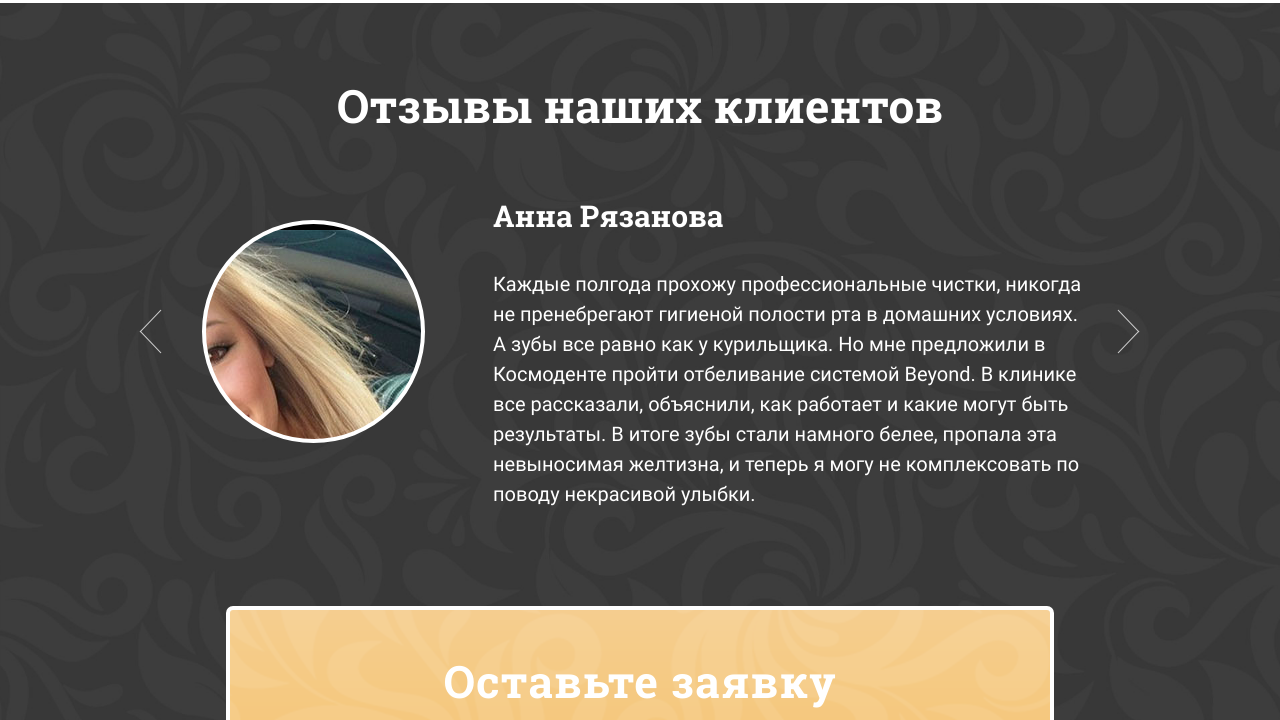
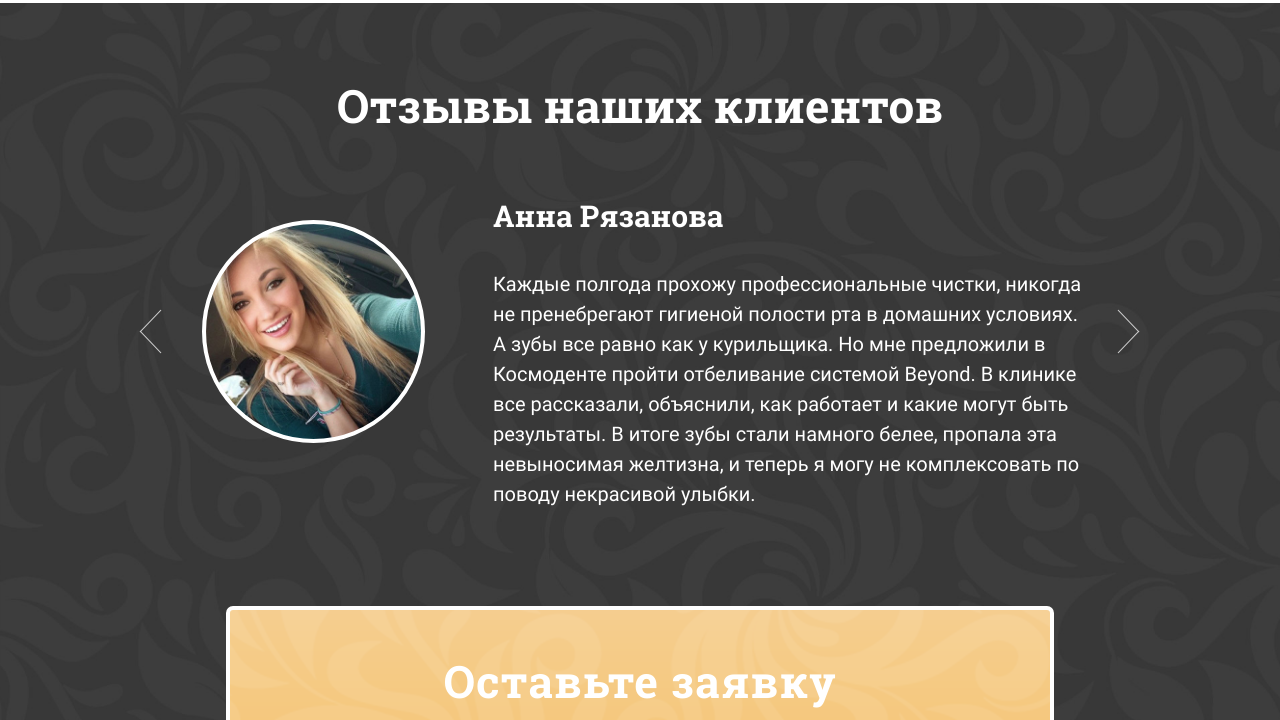
Before and after one commit to mikhkita/dnoyeb, a plain HTML site: page index.html in a window 1280 px wide. Shown: the part 4031-4751 px from the top of the page. Drawn offline with Linux system fonts and the light colour scheme; some packages are replaced by stand-ins of ours.

Commit message:
no message

```diff
--- a/css/style.css
+++ b/css/style.css
@@ -498,13 +498,13 @@ input.error,textarea.error{
 					background-image: url("../images/ava-1.jpg");
 					background-color: #000000;
 					border-radius: 50%;
+					background-size: cover;
 					border: 4px solid #ffffff;
 					width: 215px;
 					height: 215px;
 					margin-top: 25px;
 					margin-left: 37px;
 					background-repeat: no-repeat;
-					background-position: -134px 6px;
 				}
 				.b-3-slider {
 					width: 950px;
```
